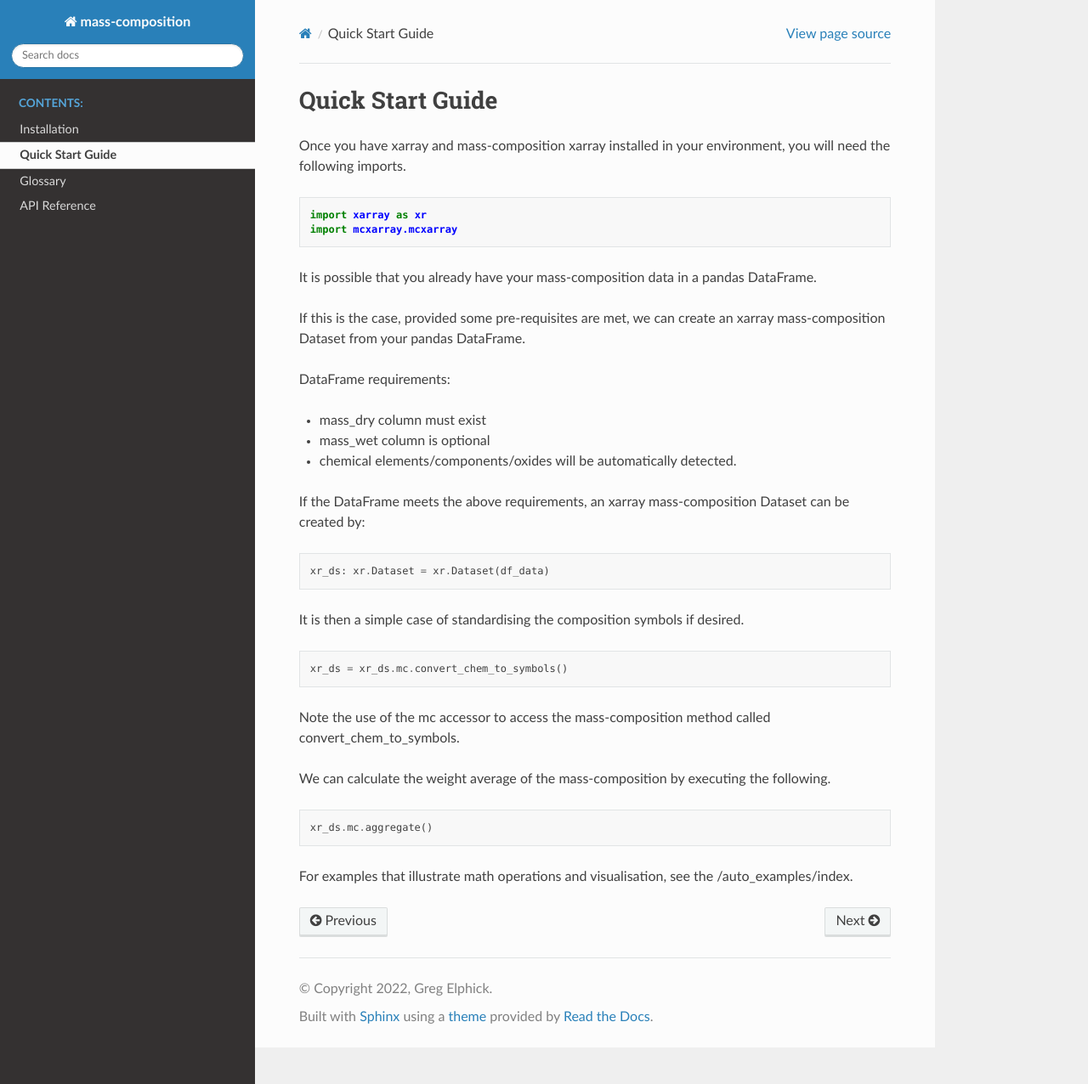
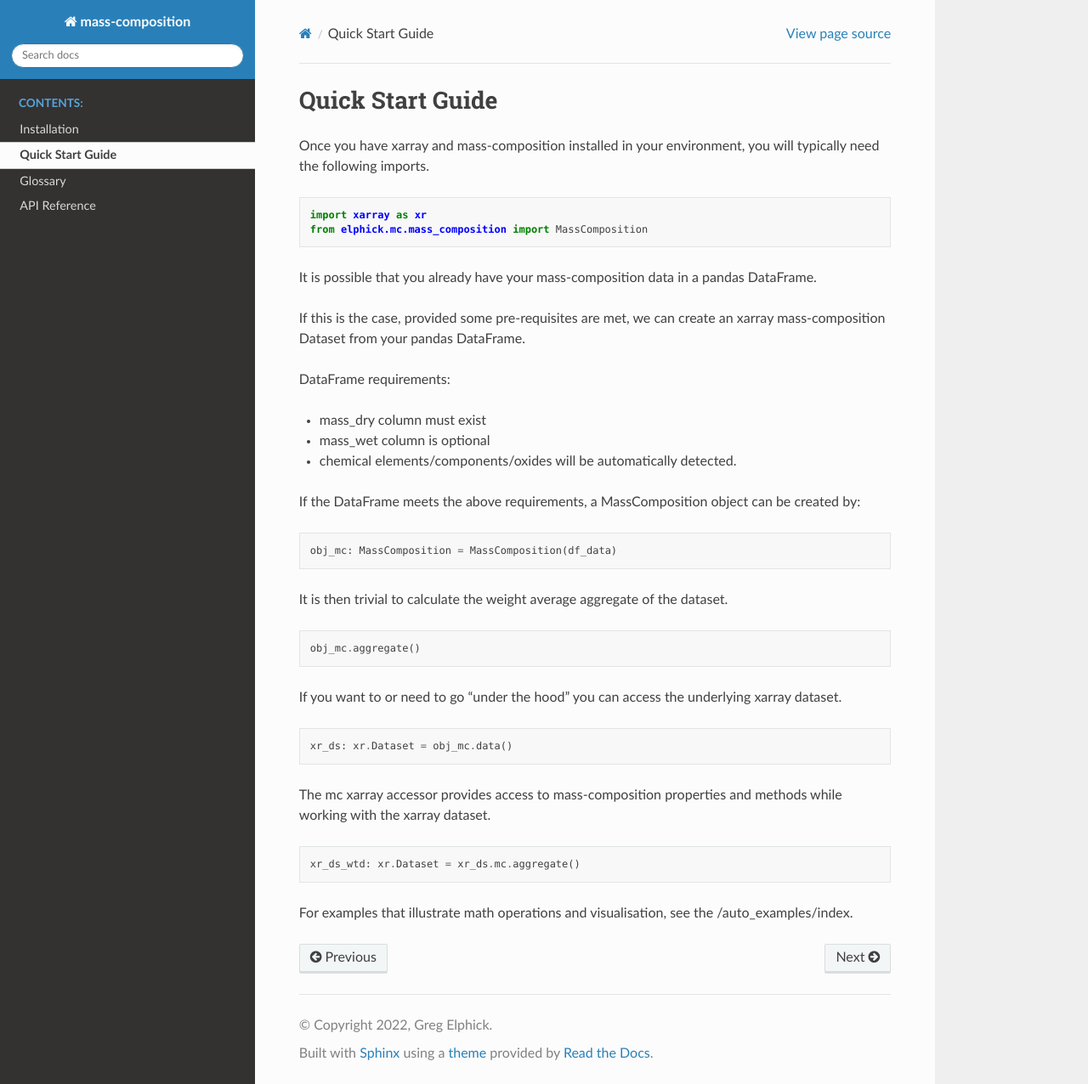
Before and after one commit to elphick/mass-composition, a Sphinx documentation site: the page built from doc/source/usage/quickstart.rst, in a window 1280 px wide and 1276 px high. Shown: the whole window at 85% size. Built offline with Sphinx 7.4.7 and the Read the Docs theme 2.0.0, drawn with Linux system fonts in a browser that asks for light colours; pages that are not in the unit, such as notebooks, are missing from menus.

Commit message:
updated docs

```diff
--- a/doc/source/usage/quickstart.rst
+++ b/doc/source/usage/quickstart.rst
@@ -1,13 +1,12 @@
 Quick Start Guide
 =================
 
-Once you have xarray and mass-composition xarray installed in your environment, you will need the following imports.
+Once you have xarray and mass-composition installed in your environment, you will typically need the following imports.
 
 ..  code-block:: python
 
     import xarray as xr
-    import mcxarray.mcxarray
-
+    from elphick.mc.mass_composition import MassComposition
 
 It is possible that you already have your mass-composition data in a pandas DataFrame.
 
@@ -20,24 +19,29 @@ DataFrame requirements:
 - mass_wet column is optional
 - chemical elements/components/oxides will be automatically detected.
 
-If the DataFrame meets the above requirements, an xarray mass-composition Dataset can be created by:
+If the DataFrame meets the above requirements, a MassComposition object can be created by:
 
 ..  code-block:: python
 
-    xr_ds: xr.Dataset = xr.Dataset(df_data)
+    obj_mc: MassComposition = MassComposition(df_data)
 
-It is then a simple case of standardising the composition symbols if desired.
+It is then trivial to calculate the weight average aggregate of the dataset.
 
 ..  code-block:: python
 
-    xr_ds = xr_ds.mc.convert_chem_to_symbols()
+    obj_mc.aggregate()
 
-Note the use of the mc accessor to access the mass-composition method called convert_chem_to_symbols.
+If you want to or need to go "under the hood" you can access the underlying xarray dataset.
 
-We can calculate the weight average of the mass-composition by executing the following.
 
 ..  code-block:: python
 
-    xr_ds.mc.aggregate()
+    xr_ds: xr.Dataset = obj_mc.data()
+
+The mc xarray accessor provides access to mass-composition properties and methods while working with the xarray dataset.
+
+..  code-block:: python
+
+    xr_ds_wtd: xr.Dataset = xr_ds.mc.aggregate()
 
 For examples that illustrate math operations and visualisation, see the :doc:`/auto_examples/index`.
```
Also changed, not shown: doc/source/usage/installation.rst (+9 -2 lines).
